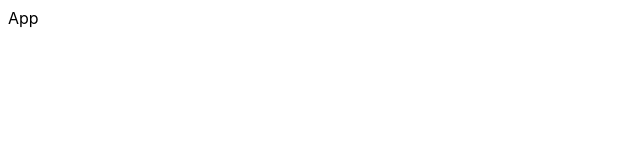
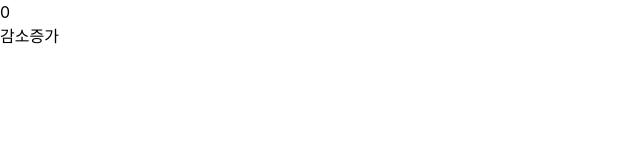
Before and after one commit to Hyeun9991/ehlog2-app, a React (Create React App) app in the folder client/: page / in a window 1280 px wide. Shown: the top 160 px of the page, without its empty margins (0-640 px from the left). Built offline with nearby package versions, Linux system fonts and the light colour scheme.

Commit message:
redux & tailwindcss

```diff
--- a/client/public/index.html
+++ b/client/public/index.html
@@ -6,8 +6,6 @@
     <meta name="viewport" content="width=device-width, initial-scale=1" />
     <meta name="theme-color" content="#000000" />
     <meta name="hyeun9991" content="Ehlog Website" />
-    <link rel="apple-touch-icon" href="%PUBLIC_URL%/logo192.png" />
-    <link rel="manifest" href="%PUBLIC_URL%/manifest.json" />
     <title>Ehlog</title>
   </head>
   <body>
--- a/client/src/App.js
+++ b/client/src/App.js
@@ -1,5 +1,23 @@
+import { useSelector, useDispatch } from 'react-redux';
+import { changeCount } from './store/actions/countActions';
+
 function App() {
-  return <div className="App">App</div>;
+  const dispatch = useDispatch();
+  const count = useSelector((state) => state.count);
+
+  const countChangeHandler = (type) => {
+    dispatch(changeCount(type));
+  };
+
+  return (
+    <div>
+      <p>{count.number}</p>
+      <div>
+        <button onClick={() => countChangeHandler('DECREASE')}>감소</button>
+        <button onClick={() => countChangeHandler('INCREASE')}>증가</button>
+      </div>
+    </div>
+  );
 }
 
 export default App;
--- a/client/src/index.css
+++ b/client/src/index.css
@@ -1,3 +1,7 @@
+@tailwind base;
+@tailwind components;
+@tailwind utilities;
+
 body {
   font-family: -apple-system, BlinkMacSystemFont, 'Segoe UI', 'Roboto', 'Oxygen',
     'Ubuntu', 'Cantarell', 'Fira Sans', 'Droid Sans', 'Helvetica Neue',
--- a/client/src/index.js
+++ b/client/src/index.js
@@ -2,10 +2,14 @@ import React from 'react';
 import ReactDOM from 'react-dom/client';
 import './index.css';
 import App from './App';
+import { Provider } from 'react-redux';
+import store from './store';
 
 const root = ReactDOM.createRoot(document.getElementById('root'));
 root.render(
   <React.StrictMode>
-    <App />
+    <Provider store={store}>
+      <App />
+    </Provider>
   </React.StrictMode>,
 );
--- /dev/null
+++ b/client/src/store/actions/countActions.js
@@ -0,0 +1,11 @@
+import { countActions } from '../reducers/countReducers';
+
+export const changeCount = (type) => (dispatch, getState) => {
+  const { count } = getState();
+
+  if (type === 'INCREASE') {
+    dispatch(countActions.countChange(count.number + 1));
+  } else {
+    dispatch(countActions.countChange(count.number - 1));
+  }
+};
--- /dev/null
+++ b/client/src/store/index.js
@@ -0,0 +1,10 @@
+import { configureStore } from '@reduxjs/toolkit';
+import { countReducer } from './reducers/countReducers';
+
+const store = configureStore({
+  reducer: {
+    count: countReducer,
+  },
+});
+
+export default store;
--- /dev/null
+++ b/client/src/store/reducers/countReducers.js
@@ -0,0 +1,20 @@
+import { createSlice } from '@reduxjs/toolkit';
+
+const countInitialState = {
+  number: 0,
+};
+
+const countSlice = createSlice({
+  name: 'count',
+  initialState: countInitialState,
+  reducers: {
+    countChange(state, action) {
+      state.number = action.payload;
+    },
+  },
+});
+
+const countActions = countSlice.actions;
+const countReducer = countSlice.reducer;
+
+export { countActions, countReducer };
--- /dev/null
+++ b/client/tailwind.config.js
@@ -0,0 +1,8 @@
+/** @type {import('tailwindcss').Config} */
+module.exports = {
+  content: ['./src/**/*.{html,js, jsx}'],
+  theme: {
+    extend: {},
+  },
+  plugins: [],
+};
```
Also changed, not shown: client/package.json (+7 -1 lines), 1 other file (tests, documents, lock files or other folders).
